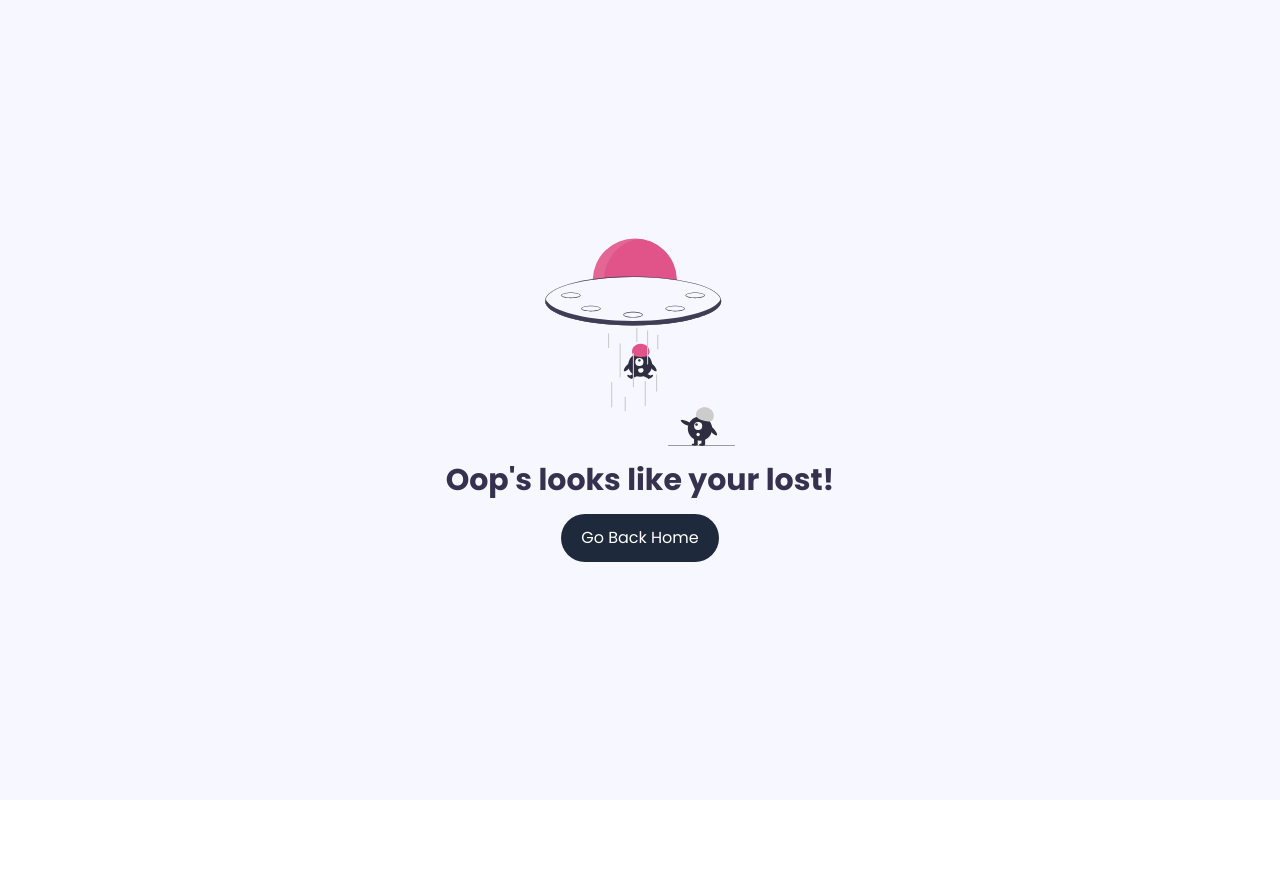
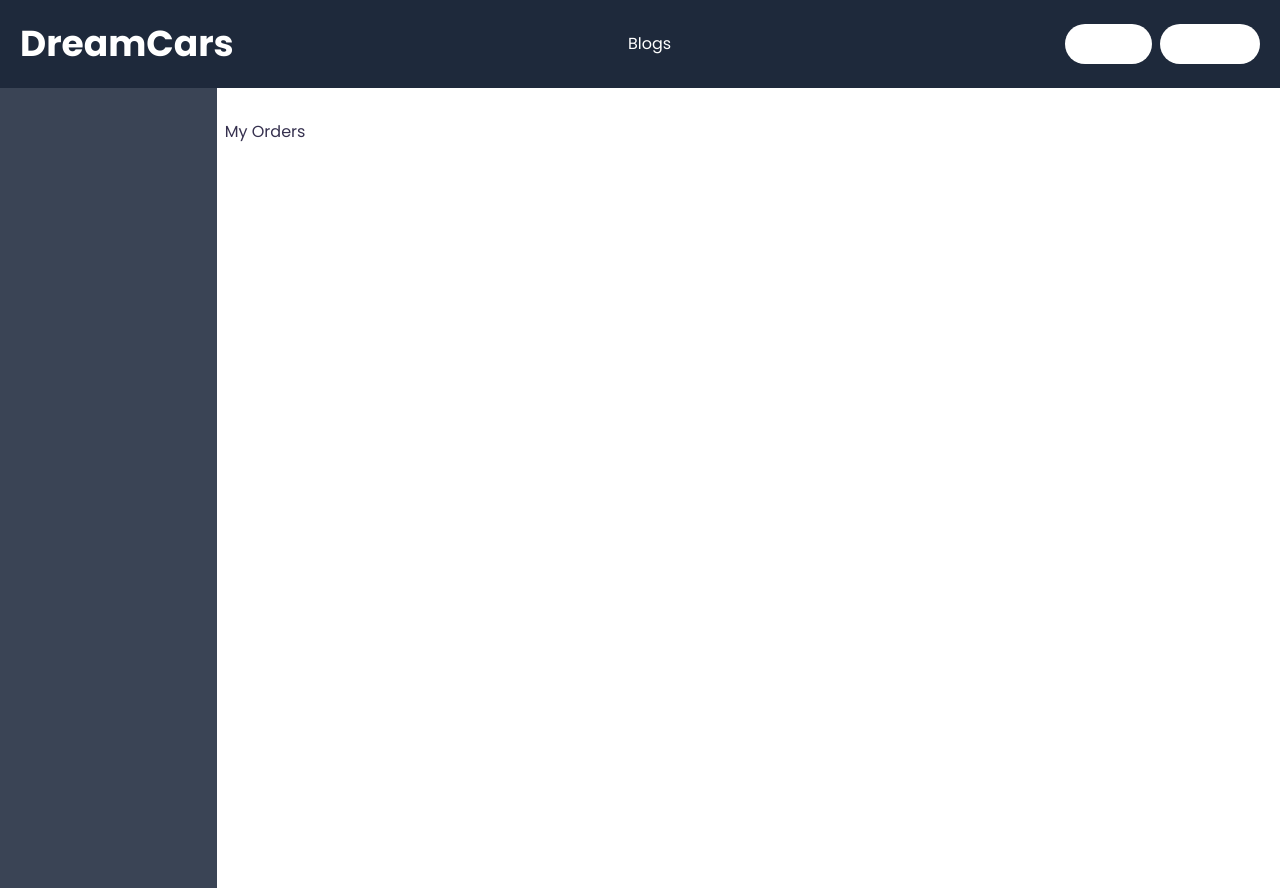
Before and after one commit to iftekhs/dream-cars, a React (Create React App) app: page /dashboard in a window 1280 px wide. Before the commit the page ends 800 px from the top, so only its background shows below. Built offline with nearby package versions, Linux system fonts and the light colour scheme; no server answers.

Commit message:
added DashboardLayout.js, MyOrders.js, Sidebar.js

```diff
--- /dev/null
+++ b/src/Layouts/DashboardLayout.js
@@ -0,0 +1,20 @@
+import React from 'react';
+import { Outlet } from 'react-router-dom';
+import Header from '../Pages/Shared/Header/Header';
+import Sidebar from '../Pages/Shared/Sidebar/Sidebar';
+
+const DashboardLayout = () => {
+  return (
+    <>
+      <Header></Header>
+      <div className="flex">
+        <Sidebar></Sidebar>
+        <main className="mh-100 w-full">
+          <Outlet></Outlet>
+        </main>
+      </div>
+    </>
+  );
+};
+
+export default DashboardLayout;
--- /dev/null
+++ b/src/Pages/Dashboard/MyOrders/MyOrders.js
@@ -0,0 +1,11 @@
+import React from 'react';
+
+const MyOrders = () => {
+  return (
+    <section className="px-2 py-8">
+      <h2>My Orders</h2>
+    </section>
+  );
+};
+
+export default MyOrders;
--- a/src/Pages/Shared/Footer/Footer.js
+++ b/src/Pages/Shared/Footer/Footer.js
@@ -2,7 +2,7 @@ import React from 'react';
 
 const Footer = () => {
   return (
-    <footer className="pt-20 pb-10 bg-cgray text-dark">
+    <footer className="pt-20 pb-10 bg-cgray text-dark px-2">
       <div className="container mx-auto">
         <div className="md:flex md:justify-between">
           <div className="mb-6 md:mb-0">
--- a/src/Pages/Shared/Header/Header.css
+++ b/src/Pages/Shared/Header/Header.css
@@ -10,7 +10,19 @@
 .header-link:hover,
 .active-header-link {
   background-color: #fff;
-  color: #070600;
+  color: #1e293b;
+}
+
+.header-menu-link {
+  transition: 100ms all ease-in-out;
+  padding: 0.5rem 0.8rem;
+  border-radius: 5px;
+}
+
+.header-menu-link:hover,
+.active-header-menu-link {
+  background-color: #1e293b;
+  color: #fff;
 }
 
 .btn-burger {
--- a/src/Pages/Shared/Header/Header.js
+++ b/src/Pages/Shared/Header/Header.js
@@ -17,13 +17,11 @@ const Header = () => {
   };
 
   const headerAbsoluteRoutes = ['/'];
-  const shouldBeAbsolute = headerAbsoluteRoutes.includes(location.pathname);
+  const isAbsolute = headerAbsoluteRoutes.includes(location.pathname);
 
   return (
     <header
-      className={`header ${
-        shouldBeAbsolute ? 'absolute w-full top-0' : 'bg-main text-white'
-      } p-5 py-6`}>
+      className={`header ${isAbsolute ? 'absolute w-full top-0' : 'bg-main text-white'} p-5 py-6`}>
       <nav className="container mx-auto flex items-center justify-between">
         <Link to="/">
           <div className="logo-container flex items-center justify-center gap-1">
@@ -36,7 +34,7 @@ const Header = () => {
           {user && user.uid && (
             <NavLink
               className={({ isActive }) =>
-                isActive ? 'text-1xl header-link  active-header-link' : 'text-1xl header-link '
+                isActive ? 'text-1xl header-link active-header-link' : 'text-1xl header-link'
               }
               to="/dashboard">
               Dashboard
@@ -45,7 +43,7 @@ const Header = () => {
 
           <NavLink
             className={({ isActive }) =>
-              isActive ? 'text-1xl header-link  active-header-link' : 'text-1xl header-link '
+              isActive ? 'text-1xl header-link  active-header-link' : 'text-1xl header-link'
             }
             to="/blogs">
             Blogs
@@ -72,7 +70,7 @@ const Header = () => {
               <button
                 onClick={() => logOut()}
                 className={`${
-                  !shouldBeAbsolute ? 'bg-white text-dark' : 'bg-main'
+                  !isAbsolute ? 'bg-white text-dark' : 'bg-main'
                 } py-2 transition-all px-5 border-transparent rounded-full text-white hover:bg-white hover:text-slate-900`}>
                 Log Out
               </button>
@@ -82,14 +80,14 @@ const Header = () => {
               <Link
                 to="/login"
                 className={`${
-                  !shouldBeAbsolute ? 'bg-white text-dark' : 'bg-main'
+                  !isAbsolute ? 'bg-white text-dark' : 'bg-main'
                 } py-2 transition-all px-5 border-transparent rounded-full text-white hover:bg-white hover:text-slate-900`}>
                 Log In
               </Link>
               <Link
                 to="/signup"
                 className={`${
-                  !shouldBeAbsolute ? 'bg-white text-dark' : 'bg-main'
+                  !isAbsolute ? 'bg-white text-dark' : 'bg-main'
                 } py-2 transition-all px-5 border-transparent rounded-full text-white hover:bg-white hover:text-slate-900`}>
                 Sign Up
               </Link>
@@ -100,8 +98,8 @@ const Header = () => {
         <button
           onClick={toggleMenu}
           className={`btn ${
-            menuState && 'bg-cgray text-cdark'
-          } block lg:hidden btn-burger text-3xl hover:bg-cgray hover:text-cdark`}>
+            menuState && 'bg-cgray text-main'
+          } block lg:hidden btn-burger text-3xl hover:bg-cgray hover:text-main`}>
           <GoThreeBars></GoThreeBars>
         </button>
       </nav>
--- a/src/Pages/Shared/Header/Menu/Menu.js
+++ b/src/Pages/Shared/Header/Menu/Menu.js
@@ -12,7 +12,20 @@ const Menu = ({ menuState }) => {
         <li className="mb-6">
           <NavLink
             className={({ isActive }) =>
-              isActive ? 'text-1xl header-link active-header-link' : 'text-1xl header-link'
+              isActive
+                ? 'text-1xl header-menu-link active-header-menu-link text-main'
+                : 'text-1xl header-menu-link text-main'
+            }
+            to="/dashboard">
+            Dashboard
+          </NavLink>
+        </li>
+        <li className="mb-6">
+          <NavLink
+            className={({ isActive }) =>
+              isActive
+                ? 'text-1xl header-menu-link active-header-menu-link text-main'
+                : 'text-1xl header-menu-link text-main'
             }
             to="/blogs">
             Blogs
--- /dev/null
+++ b/src/Pages/Shared/Sidebar/Sidebar.js
@@ -0,0 +1,52 @@
+import React, { useContext } from 'react';
+import { NavLink } from 'react-router-dom';
+import './Sidebar.css';
+import { MdList, MdOutlineDashboard } from 'react-icons/md';
+import { AuthContext } from '../../../contexts/AuthProvider';
+import useRole from '../../../hooks/useRole';
+
+const Sidebar = () => {
+  const { user } = useContext(AuthContext);
+  const [userRole] = useRole(user?.email);
+
+  const sidebarLinkStyles =
+    ' text-white hover:bg-white hover:text-main transition-all py-2 pl-3 pr-5 rounded';
+
+  return (
+    <aside className="py-8 px-3 bg-main2 w-64">
+      <div className="flex items-start flex-col gap-4">
+        {userRole === 'user' && (
+          <>
+            <NavLink
+              className={({ isActive }) => {
+                const activeStyles = isActive && 'bg-white text-main';
+                return activeStyles + sidebarLinkStyles;
+              }}
+              to="/dashboard">
+              <div className="flex items-center justify-center gap-2">
+                <MdList></MdList> My Orders
+              </div>
+            </NavLink>
+          </>
+        )}
+
+        {userRole === 'seller' && (
+          <>
+            <NavLink
+              className={({ isActive }) => {
+                const activeStyles = isActive && 'bg-white text-main';
+                return activeStyles + sidebarLinkStyles;
+              }}
+              to="/dashboard">
+              <div className="flex items-center justify-center gap-2">
+                <MdList></MdList> My Products
+              </div>
+            </NavLink>
+          </>
+        )}
+      </div>
+    </aside>
+  );
+};
+
+export default Sidebar;
```
Also changed, not shown: src/Routes/Routes.js (+12 -0 lines), src/Pages/Shared/Sidebar/Sidebar.css (added).
